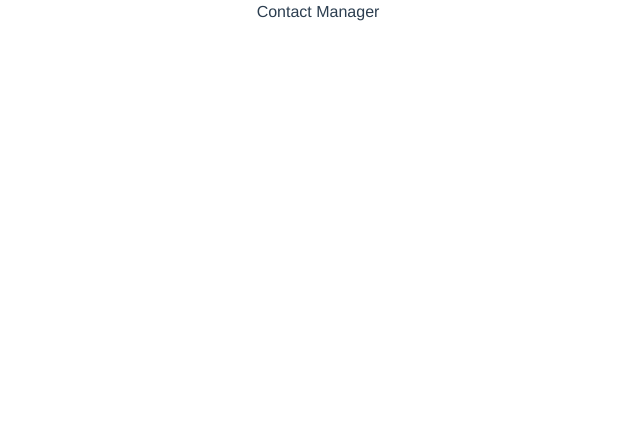
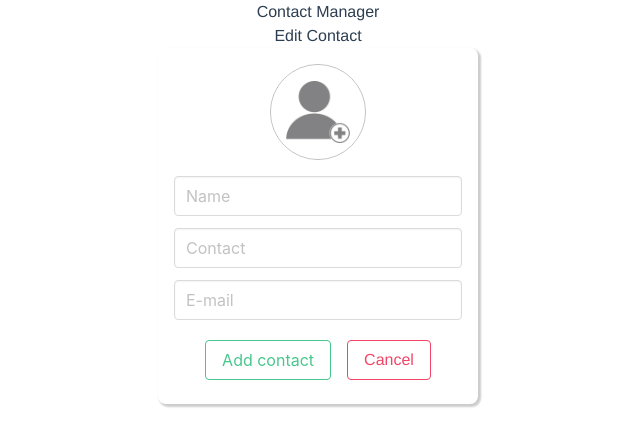
Before and after one commit to Evander-Silva/exercise, a Vue app: page /#/edit-contact in a window 1280 px wide. Shown: the top 446 px of the page, without its empty margins (322-962 px from the left). Built offline with nearby package versions, Linux system fonts and the light colour scheme.

Commit message:
:sparkles: feat: Edit contact

```diff
--- a/src/components/ContactCard.vue
+++ b/src/components/ContactCard.vue
@@ -9,7 +9,7 @@
       </div>
       <div class="email">{{contact.email}}</div>
     </div>
-    <b-button outlined type="is-warning">Edit</b-button>
+    <b-button outlined type="is-warning" tag="router-link" :to="'/edit-contact?id='+contact.id">Edit</b-button>
     <b-button outlined type="is-danger" @click="deleteContact">Delete</b-button>
   </section>
 </template>
--- a/src/components/ContactForm.vue
+++ b/src/components/ContactForm.vue
@@ -3,15 +3,12 @@
     <div
       class="photo-upload"
       v-if="previewImage != null"
-    :style="{ 'background-image' : `url(${previewImage})`}"
-    @click="$refs.fileInput.click()">
-
-    </div>
-    <div
-    v-else
-    class="photo-upload"
-    @click="$refs.fileInput.click()">
-    <img src="../assets/img/avatar-user.jpg">
+      :style="{ 'background-image': `url(${previewImage})` }"
+      @click="$refs.fileInput.click()"
+    ></div>
+    <div v-else class="photo-upload" @click="$refs.fileInput.click()">
+      <img v-if="contact.photo" :src="require(contact.photo)" />
+      <img v-else :src="require('../assets/img/avatar-user.jpg')" />
     </div>
 
     <input
@@ -23,40 +20,46 @@
     />
 
     <b-field :label="contact.name ? 'Name' : ''" label-position="on-border">
-      <b-input
-      v-model="contact.name"
-      placeholder="Name" />
+      <b-input v-model="contact.name" placeholder="Name" />
     </b-field>
-    <b-field :label="contact.cellphone ? 'Contact' : ''" label-position="on-border">
-      <b-input
-      v-model="contact.cellphone"
-      placeholder="Contact"  />
+    <b-field
+      :label="contact.cellphone ? 'Contact' : ''"
+      label-position="on-border"
+    >
+      <b-input v-model="contact.cellphone" placeholder="Contact" />
     </b-field>
     <b-field :label="contact.email ? 'E-mail' : ''" label-position="on-border">
-      <b-input
-      v-model="contact.email"
-      placeholder="E-mail"  />
+      <b-input v-model="contact.email" placeholder="E-mail" />
     </b-field>
-    <b-button type="is-success" outlined @click="addContact">Add contact</b-button>
-    <b-button type="is-danger" outlined tag="router-link" to="/">Cancel</b-button>
+    <b-button v-if="!editForm" type="is-success" outlined @click="addContact"
+      >Add contact</b-button
+    >
+    <b-button v-else type="is-success" outlined @click="contactEdit"
+      >Save editions</b-button
+    >
+    <b-button type="is-danger" outlined tag="router-link" to="/"
+      >Cancel</b-button
+    >
   </section>
 </template>
 
 <script>
 export default {
   name: "ContactForm",
-  data(){
+  props: ["editContact"],
+  data() {
     return {
       contact: {
-        id: '',
+        id: "",
         photo: null,
-        name: '',
-        cellphone: '',
-        email: '',
+        name: "",
+        cellphone: "",
+        email: "",
       },
       previewImage: null,
-      file: null
-    }
+      file: null,
+      editForm: false,
+    };
   },
   methods: {
     pickFile() {
@@ -71,35 +74,69 @@ export default {
         this.file = file[0];
       }
     },
-    addContact(){
+    addContact() {
+      // let reader = new FileReader();
+      // reader.readAsDataURL(this.file);
+      // reader.onloadend = () => {
+      //   this.contact.photo = reader.result;
+      // }
+      this.uploadPhoto();
+      this.$store.dispatch("addContact", this.contact).then(() => {
+        this.$buefy.dialog.alert({
+          title: "Contact Added",
+          message: "The contact was successfully added",
+          onConfirm: () => {
+            this.$router.push("/");
+          },
+        });
+      });
+    },
+    contactEdit() {
+      this.uploadPhoto();
+      this.$store.dispatch("editContact", this.contact).then(() => {
+        this.$buefy.dialog.alert({
+          title: "Saved Changes",
+          message: "Changes have been saved successfully",
+          onConfirm: () => {
+            this.$router.push("/");
+          },
+        });
+      });
+    },
+    uploadPhoto() {
+      if (this.file != null) {
         let reader = new FileReader();
         reader.readAsDataURL(this.file);
         reader.onloadend = () => {
           this.contact.photo = reader.result;
+        };
       }
-      this.$store.dispatch('addContact', this.contact).then(() => {
-        this.$buefy.dialog.alert({
-          title: 'Contact Added',
-          message: 'The contact was successfully added',
-          onConfirm: () => {
-            this.$router.push('/')
+    },
+    findContact(id) {
+      this.contact = this.$store.state.contacts.find(
+        (element) => element.id == id
+      );
+      this.previewImage = this.contact.photo;
+    },
+  },
+  mounted() {
+    if (this.$route.query.id) {
+      this.findContact(this.$route.query.id);
+      this.editForm = true;
     }
-        })
-      })
-    }
-  }
-}
+  },
+};
 </script>
 
 <style scoped>
-section{
+section {
   max-width: 20rem;
   margin: auto;
   box-shadow: 2px 2px 2px 1px rgba(0, 0, 0, 0.2);
-  border-radius: .5rem;
+  border-radius: 0.5rem;
   padding: 1rem;
 }
-.photo-upload{
+.photo-upload {
   width: 6rem;
   height: 6rem;
   border-radius: 100%;
@@ -109,20 +146,19 @@ section{
   background-size: cover;
   background-position: center center;
 }
-.photo-upload:hover{
+.photo-upload:hover {
   filter: opacity(80%);
   cursor: pointer;
 }
-.photo-upload img{
+.photo-upload img {
   border-radius: 100%;
   filter: opacity(50%);
 }
-.photo-upload img:hover{
+.photo-upload img:hover {
   filter: opacity(80%);
   cursor: pointer;
 }
-.button{
-  margin: .5rem;
+.button {
+  margin: 0.5rem;
 }
-
 </style>
--- a/src/router/index.js
+++ b/src/router/index.js
@@ -2,6 +2,7 @@ import Vue from 'vue'
 import VueRouter from 'vue-router'
 import ContactPanel from '../views/ContactPanel.vue'
 import AddContact from '../views/AddContact.vue'
+import EditContact from '../views/EditContact.vue'
 
 Vue.use(VueRouter)
 
@@ -17,13 +18,10 @@ const routes = [
     component: AddContact
   },
   {
-    path: '/about',
-    name: 'about',
-    // route level code-splitting
-    // this generates a separate chunk (about.[hash].js) for this route
-    // which is lazy-loaded when the route is visited.
-    component: () => import(/* webpackChunkName: "about" */ '../views/AboutView.vue')
-  }
+    path: '/edit-contact',
+    name: 'edit-contact',
+    component: EditContact
+  },
 ]
 
 const router = new VueRouter({
--- a/src/store/index.js
+++ b/src/store/index.js
@@ -29,6 +29,10 @@ export default new Vuex.Store({
     DELETE_CONTACT(state, contact){
       let id = state.contacts.indexOf(contact)
       state.contacts.splice(id, 1)
+    },
+    EDIT_CONTACT(state, contact){
+      let id = state.contacts.find(element => element.id == contact.id).id
+      state.contacts.splice(id, 1, contact)
     }
   },
   actions: {
@@ -38,6 +42,9 @@ export default new Vuex.Store({
     },
     deleteContact({ commit }, contact){
       commit("DELETE_CONTACT", contact);
+    },
+    editContact({ commit }, contact){
+      commit("EDIT_CONTACT", contact);
     }
   }
 })
--- a/src/views/AboutView.vue
+++ /dev/null
@@ -1,5 +0,0 @@
-<template>
-  <div class="about">
-    <h1>This is an about page</h1>
-  </div>
-</template>
--- /dev/null
+++ b/src/views/EditContact.vue
@@ -0,0 +1,31 @@
+<template>
+  <section>
+    Edit Contact
+    <contact-form />
+  </section>
+</template>
+
+<script>
+import ContactForm from '@/components/ContactForm.vue';
+export default {
+  components: { ContactForm },
+  name: 'EditContact',
+  // data(){
+  //   return{
+  //     contact: {}
+  //   }
+  // },
+  // methods:{
+  //   findContact(id){
+  //     this.contact = this.$store.state.contacts.find(element => element.id == id);
+  //   }
+  // },
+  // mounted(){
+  //   this.findContact(this.$route.query.id);
+  // }
+}
+</script>
+
+<style scoped>
+
+</style>
```
Also changed, not shown: src/views/HomeView.vue (deleted, +0 -18 lines). Lines whose indentation alone changed are shown as unchanged.
